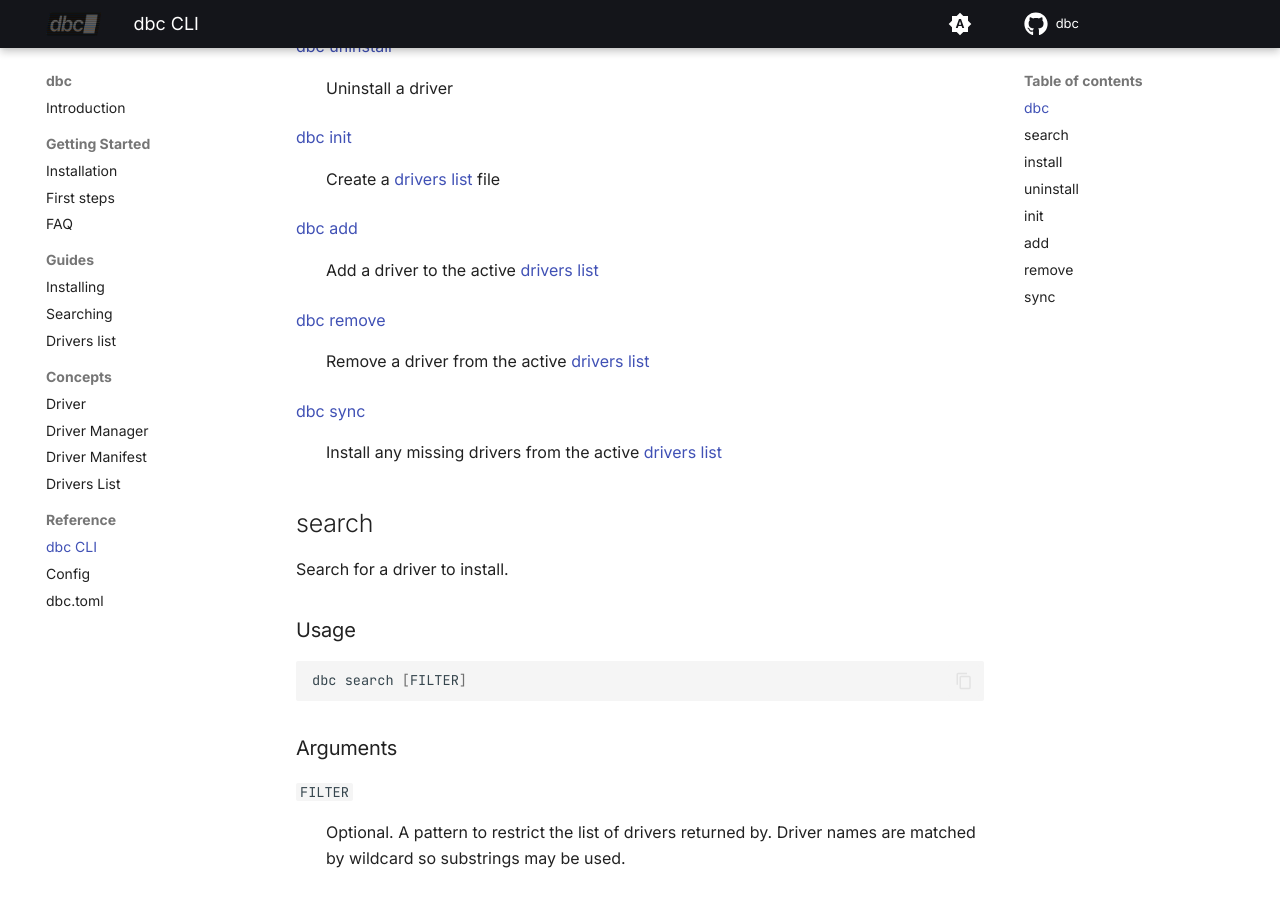
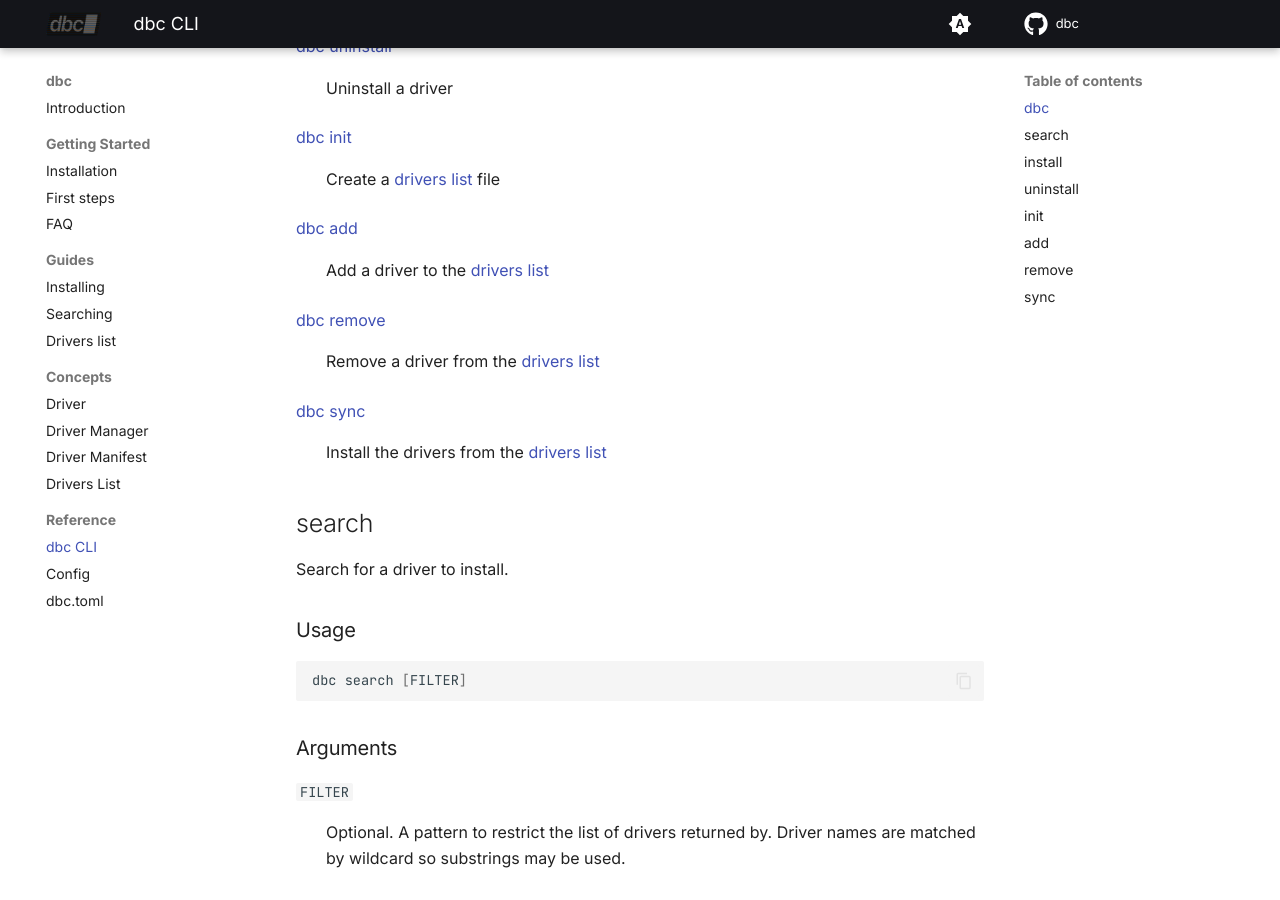
Before and after one commit to columnar-tech/dbc, an MkDocs documentation site: the page built from docs/reference/cli.md, in a window 1280 px wide and 900 px high, scrolled down 597 px. Built offline with MkDocs 1.6.1 and Material for MkDocs 9.7.7, drawn with Linux system fonts in a browser that asks for light colours; plug-ins that fetch from the network failed and are left out; comment, search, counter and statistics services are not loaded.

Commit message:
Update docs/reference/cli.md
Co-authored-by: Ian Cook <ianmcook@gmail.com>

```diff
--- a/docs/reference/cli.md
+++ b/docs/reference/cli.md
@@ -27,9 +27,9 @@ dbc [OPTIONS] <COMMAND>
 <dt><a href="#install">dbc install</a></dt><dd><p>Install a driver</p></dd>
 <dt><a href="#uninstall">dbc uninstall</a></dt><dd><p>Uninstall a driver</p></dd>
 <dt><a href="#init">dbc init</a></dt><dd><p>Create a <a href="../../concepts/drivers_list/">drivers list</a> file</p></dd>
-<dt><a href="#add">dbc add</a></dt><dd><p>Add a driver to the active <a href="../../concepts/drivers_list/">drivers list</a></p></dd>
-<dt><a href="#remove">dbc remove</a></dt><dd><p>Remove a driver from the active <a href="../../concepts/drivers_list/">drivers list</a></p></dd>
-<dt><a href="#sync">dbc sync</a></dt><dd><p>Install any missing drivers from the active <a href="../../concepts/drivers_list/">drivers list</a></p></dd>
+<dt><a href="#add">dbc add</a></dt><dd><p>Add a driver to the <a href="../../concepts/drivers_list/">drivers list</a></p></dd>
+<dt><a href="#remove">dbc remove</a></dt><dd><p>Remove a driver from the <a href="../../concepts/drivers_list/">drivers list</a></p></dd>
+<dt><a href="#sync">dbc sync</a></dt><dd><p>Install the drivers from the <a href="../../concepts/drivers_list/">drivers list</a></p></dd>
 </dl>
 
 ## search
```
